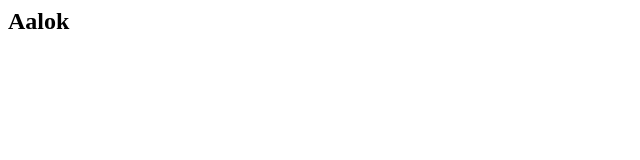
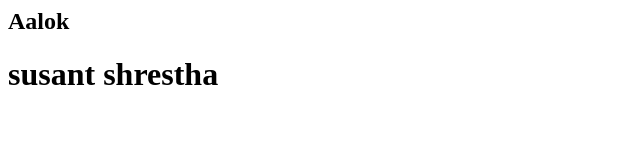
Before and after one commit to aalok125/4brothersgroup, a plain HTML site: page index.html in a window 1280 px wide. Shown: the whole page, without its empty margins (0-640 px from the left). Drawn offline with Linux system fonts and the light colour scheme.

Commit message:
added my name

```diff
--- a/index.html
+++ b/index.html
@@ -1 +1,2 @@
 <h2> Aalok</h2>
+<h1>susant shrestha</h1>
```
